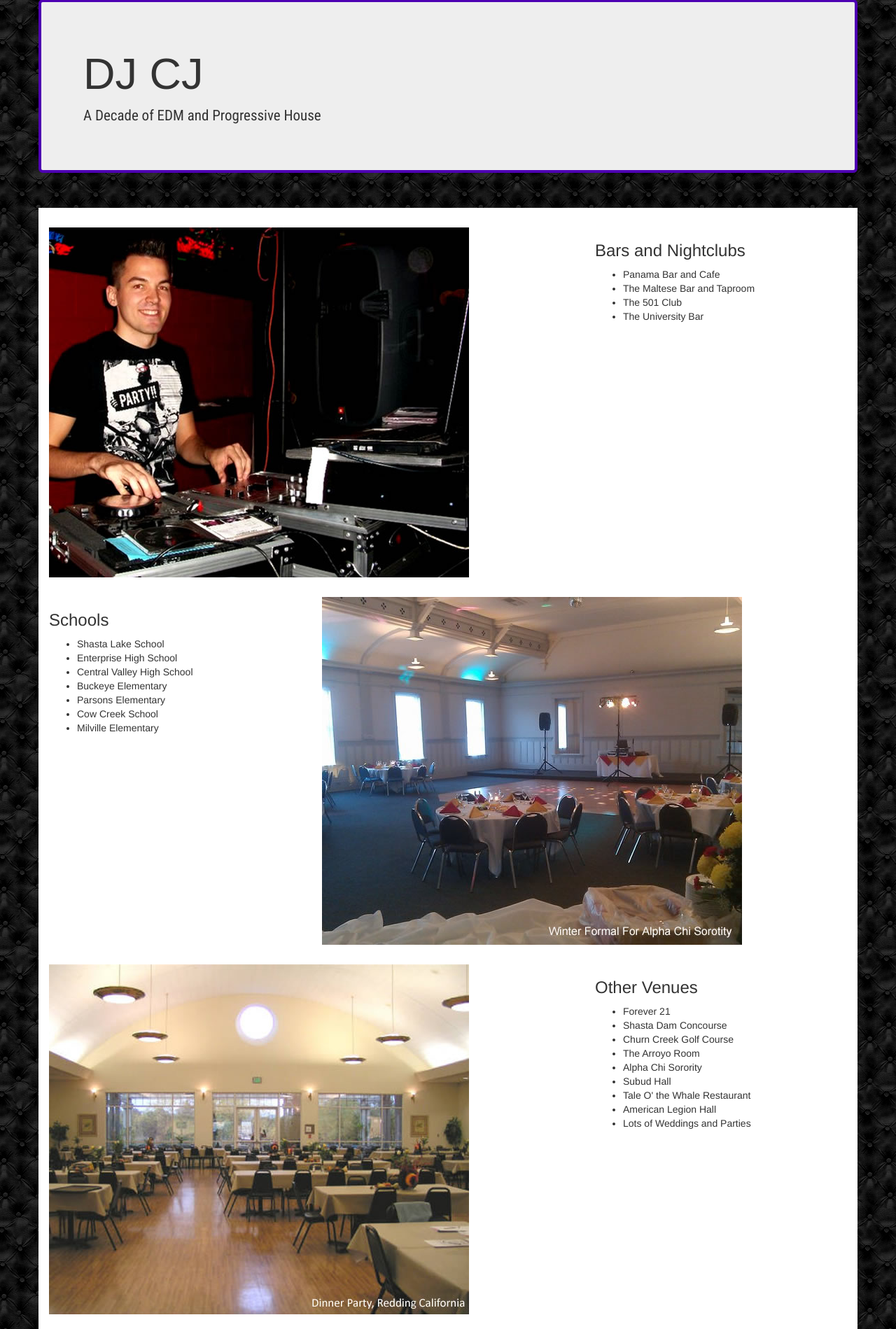
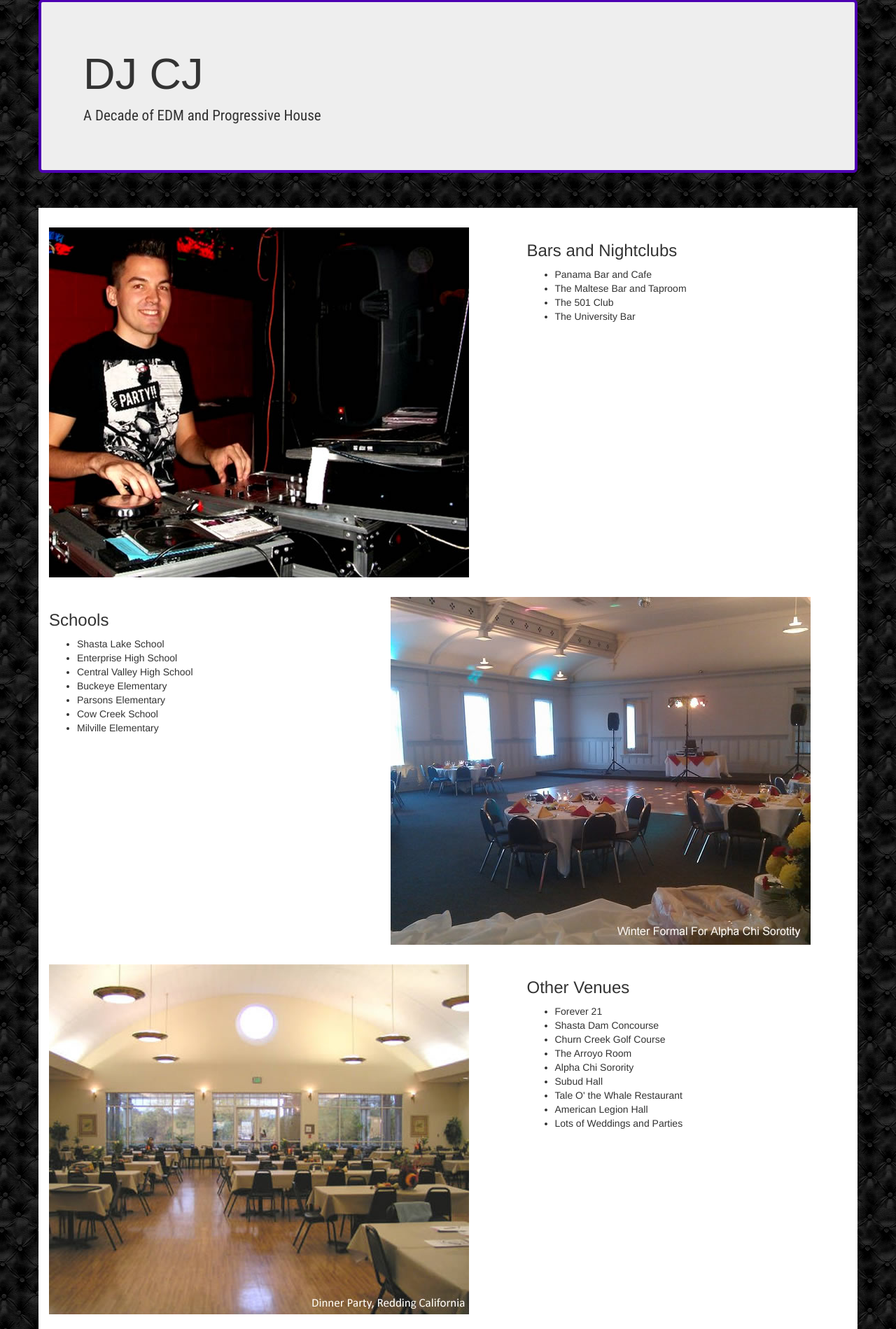
Before and after one commit to cjtrowbridge/dj-cj.com, a PHP site: page / in a window 1280 px wide. Shown: the part 21-1920 px from the top of the page at 70% size. Run offline with PHP 8.4, Linux system fonts and the light colour scheme; some libraries are stand-ins or nearby versions; some web fonts are replaced.

Commit message:
Update index.php

```diff
--- a/index.php
+++ b/index.php
@@ -37,10 +37,10 @@
 			<div class="row">
 				<div class="col-xs-12">
 					<div class="row">
-						<div class="col-xs-12 col-md-8">
+						<div class="col-xs-12 col-md-7">
 							<img src="/images/dj-cj-018.jpg" alt="Maltese Monthly Jello Wrestling">
 						</div>
-						<div class="col-xs-12 col-md-4">
+						<div class="col-xs-12 col-md-5">
 							<h3>Bars and Nightclubs</h3>
 							<ul>
 								<li>Panama Bar and Cafe</li>
@@ -51,7 +51,7 @@
 						</div>
 					</div>
 					<div class="row">
-						<div class="col-xs-12 col-md-4">
+						<div class="col-xs-12 col-md-5">
 							<h3>Schools</h3>
 							<ul>
 								<li>Shasta Lake School</li>
@@ -63,15 +63,15 @@
 								<li>Milville Elementary</li>
 							</ul>
 						</div>
-						<div class="col-xs-12 col-md-8">
+						<div class="col-xs-12 col-md-7">
 							<img src="/images/dj-cj-013.jpg" alt="Alpha Chi Winter Formal">
 						</div>
 					</div>
 					<div class="row">
-						<div class="col-xs-12 col-md-8">
+						<div class="col-xs-12 col-md-7">
 							<img src="/images/dj-cj-011.jpg" alt="School Dinner Party">
 						</div>
-						<div class="col-xs-12 col-md-4">
+						<div class="col-xs-12 col-md-5">
 							<h3>Other Venues</h3>
 							<ul>
 								<li>Forever 21</li>
@@ -87,7 +87,7 @@
 						</div>
 					</div>
 					<div class="row">
-						<div class="col-xs-12 col-md-4">
+						<div class="col-xs-12 col-md-5">
 							<h3>Don't Forget House Parties</h3>
 							<ul>
 								<li>Halloween</li>
@@ -95,7 +95,7 @@
 								<li>...Or Just For Fun</li>
 							</ul>
 						</div>
-						<div class="col-xs-12 col-md-8">
+						<div class="col-xs-12 col-md-7">
 							<img src="/images/dj-cj-003.jpg" alt="Halloween House Party in Chico">
 						</div>
 					</div>
```
